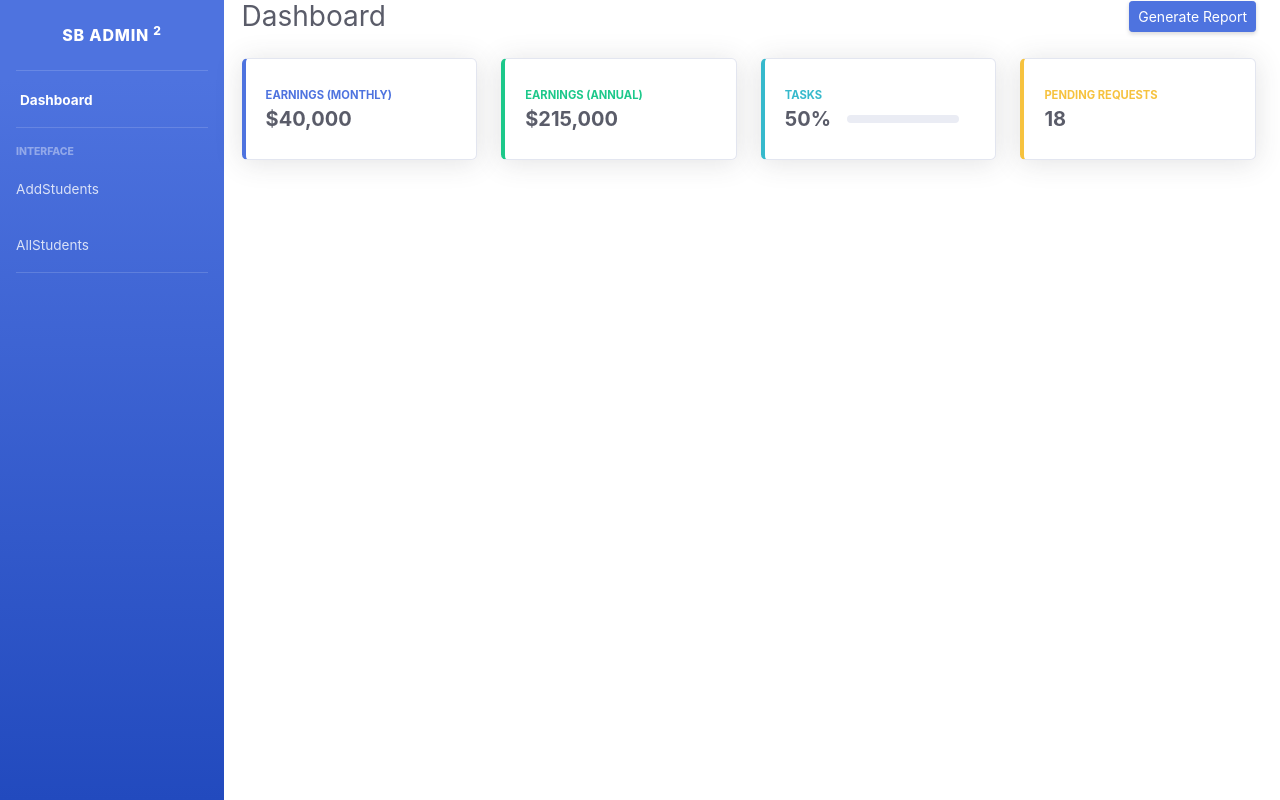
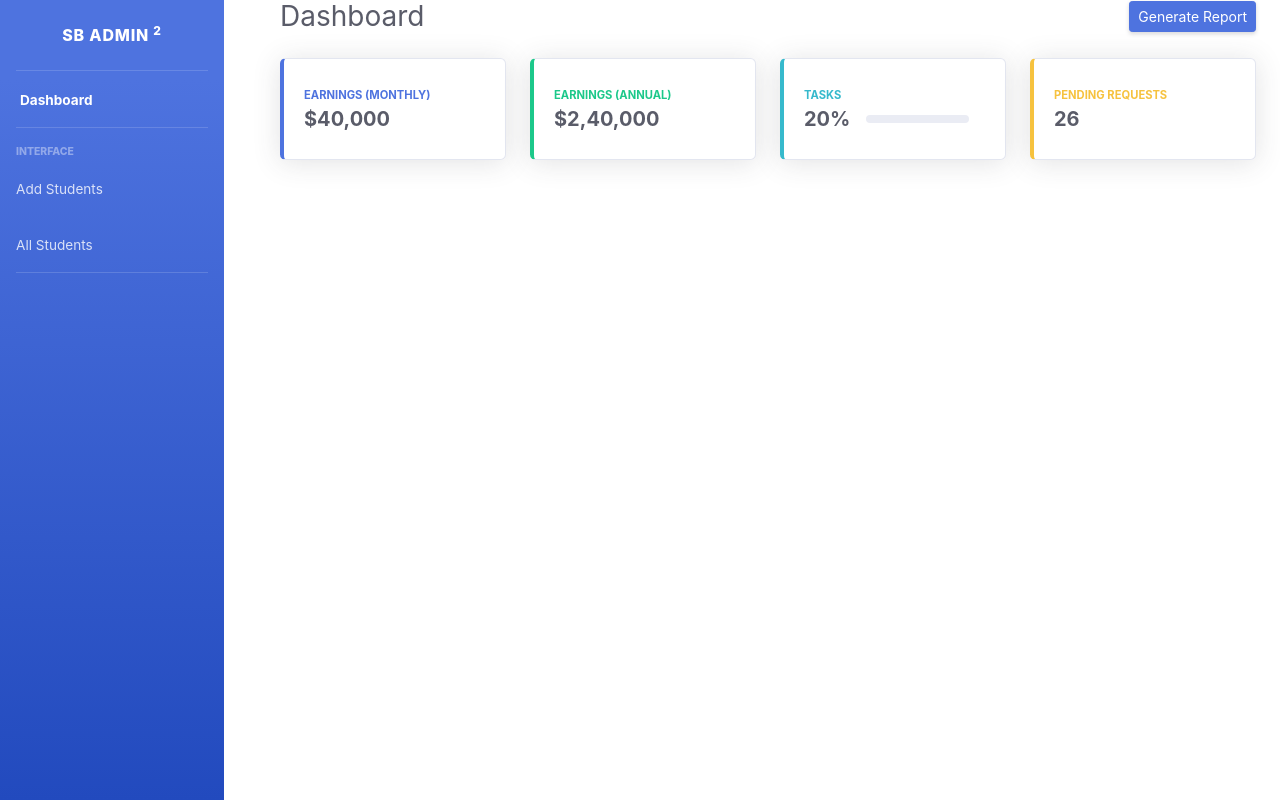
Before and after one commit to ganeshkalyan7/AdminPage, a React (Create React App) app: page / in a window 1280 px wide. Built offline with nearby package versions, Linux system fonts and the light colour scheme.

Commit message:
using context

```diff
--- a/src/App.js
+++ b/src/App.js
@@ -4,10 +4,22 @@ import Dashboard from './components/Dashboard';
 import AllStudents from './components/AllStudents';
 import AddStudents from './components/AddStudents';
 import {BrowserRouter, Route, Routes} from 'react-router-dom';
-import {useState} from 'react'
 import EditStudent from './components/EditStudent'
+import React,{useState} from 'react'
+
+export const StudentContext = React.createContext();
+
 function App() {
-  let [students,setStudents]=useState([
+
+  let data = {
+    earning:"40,000",
+    annual:"2,40,000",
+    task:20,
+    pending:26
+
+  }
+
+ let [students,setStudents] = useState([
     {
       Firstname:"ganesh",
       Lastname:"cristiano",
@@ -61,23 +73,25 @@ function App() {
     Designation:"treveller"
    },
 
+  ]);
 
-
-  ])
   return <>
     <BrowserRouter>
-        <div style={{display:"grid",gridTemplateColumns:"17% 83%"}}>
+
+        <div style={{display:"grid",gridTemplateColumns:"20% 80%"}}>
             <div >
                 <Sidebar/>
             </div>
             <div>
+            <StudentContext.Provider value={{students,setStudents}}>
                 <Routes>
-                <Route path='/dashboard' element={<Dashboard />}/>
-                      <Route path ='/all-students' element={<AllStudents detail={{students,setStudents}}/>}/>
-                      <Route path = '/add-student' element={<AddStudents detail={{students,setStudents}}/>}/>
-                      <Route path ='/edit-student/:id' element={<EditStudent detail={{students,setStudents}}/>}/>
-                      <Route path = '/' element={<Dashboard />}/>
+                <Route path='/dashboard' element={<Dashboard data={data}/>}/>
+                      <Route path ='/all-students' element={<AllStudents/>}/>
+                      <Route path = '/add-student' element={<AddStudents/>}/>
+                      <Route path ='/edit-student/:id' element={<EditStudent/>}/>
+                      <Route path='/' element={<Dashboard data={data}/>}/>
                 </Routes>
+              </StudentContext.Provider>
             </div>
         </div>
     </BrowserRouter>
--- a/src/components/Dashboard.js
+++ b/src/components/Dashboard.js
@@ -1,114 +1,108 @@
-import React from 'react';
+import React from 'react'
 
-function Dashboard() {
-  return <div>
-      {/*<!-- Content Wrapper -->*/}
+function Dashboard(props) {
+    console.log(props)
+    return (
+        <div>
+            <div id="content-wrapper" className="d-flex flex-column">
+                <div id="content">
+                    <div className="container-fluid">
+                    {/* <!-- Page Heading --> */}
+                    <div className="d-sm-flex align-items-center justify-content-between mb-4">
+                        <h1 className="h3 mb-0 text-gray-800">Dashboard</h1>
+                        <a href="/#" className="d-none d-sm-inline-block btn btn-sm btn-primary shadow-sm"><i
+                                className="fas fa-download fa-sm text-white-50"></i> Generate Report</a>
+                    </div>
 
-        <div id="content-wrapper" class="d-flex flex-column">
-        <div id="content">
-        <div class="container-fluid">
-
-                 <div class="d-sm-flex align-items-center justify-content-between mb-4">
-                        <h1 class="h3 mb-0 text-gray-800">Dashboard</h1>
-
-                        <a href="/#" class="d-none d-sm-inline-block btn btn-sm btn-primary shadow-sm"><i
-                                class="fas fa-download fa-sm text-white-50"></i> Generate Report</a>
+                    {/* <!-- Content Row --> */}
+                        <div className="row">
+                            <div className="col-xl-3 col-md-6 mb-4">
+                                <div className="card border-left-primary shadow h-100 py-2">
+                                    <div className="card-body">
+                                        <div className="row no-gutters align-items-center">
+                                            <div className="col mr-2">
+                                                <div className="text-xs font-weight-bold text-primary text-uppercase mb-1">
+                                                    Earnings (Monthly)</div>
+                                                <div className="h5 mb-0 font-weight-bold text-gray-800">${props.data.earning}</div>
                                             </div>
-                    <div class="row">
-
-  {/*<!-- Earnings (Monthly) Card Example -->*/}
-<div class="col-xl-3 col-md-6 mb-4">
-    <div class="card border-left-primary shadow h-100 py-2">
-        <div class="card-body">
-            <div class="row no-gutters align-items-center">
-                <div class="col mr-2">
-                    <div class="text-xs font-weight-bold text-primary text-uppercase mb-1">
-                        Earnings (Monthly)</div>
-                    <div class="h5 mb-0 font-weight-bold text-gray-800">$40,000</div>
-                </div>
-                <div class="col-auto">
-                    <i class="fas fa-calendar fa-2x text-gray-300"> </i>
+                                            <div className="col-auto">
+                                                <i className="fas fa-calendar fa-2x text-gray-300"></i>
                                             </div>
                                         </div>
                                     </div>
                                 </div>
                             </div>
 
-  {/*<!-- Earnings (Annual) Card Example -->*/}
-<div class="col-xl-3 col-md-6 mb-4">
-    <div class="card border-left-success shadow h-100 py-2">
-        <div class="card-body">
-            <div class="row no-gutters align-items-center">
-                <div class="col mr-2">
-                    <div class="text-xs font-weight-bold text-success text-uppercase mb-1">
+                            <div className="col-xl-3 col-md-6 mb-4">
+                            <div className="card border-left-success shadow h-100 py-2">
+                                <div className="card-body">
+                                    <div className="row no-gutters align-items-center">
+                                        <div className="col mr-2">
+                                            <div className="text-xs font-weight-bold text-success text-uppercase mb-1">
                                                 Earnings (Annual)</div>
-                    <div class="h5 mb-0 font-weight-bold text-gray-800">$215,000</div>
+                                            <div className="h5 mb-0 font-weight-bold text-gray-800">${props.data.annual}</div>
                                         </div>
-                <div class="col-auto">
-                    <i class="fas fa-dollar-sign fa-2x text-gray-300"></i>
+                                        <div className="col-auto">
+                                            <i className="fas fa-dollar-sign fa-2x text-gray-300"></i>
                                         </div>
                                     </div>
                                 </div>
                             </div>
                         </div>
 
-{/*<!-- Tasks Card Example -->*/}
-<div class="col-xl-3 col-md-6 mb-4">
-    <div class="card border-left-info shadow h-100 py-2">
-        <div class="card-body">
-            <div class="row no-gutters align-items-center">
-                <div class="col mr-2">
-                    <div class="text-xs font-weight-bold text-info text-uppercase mb-1">Tasks
+                        <div className="col-xl-3 col-md-6 mb-4">
+                            <div className="card border-left-info shadow h-100 py-2">
+                                <div className="card-body">
+                                    <div className="row no-gutters align-items-center">
+                                        <div className="col mr-2">
+                                            <div className="text-xs font-weight-bold text-info text-uppercase mb-1">Tasks
                                             </div>
-                    <div class="row no-gutters align-items-center">
-                        <div class="col-auto">
-                            <div class="h5 mb-0 mr-3 font-weight-bold text-gray-800">50%</div>
+                                            <div className="row no-gutters align-items-center">
+                                                <div className="col-auto">
+                                                    <div className="h5 mb-0 mr-3 font-weight-bold text-gray-800">{props.data.task}%</div>
                                                 </div>
-                        <div class="col">
-                            <div class="progress progress-sm mr-2">
+                                                <div className="col">
+                                                    <div className="progress progress-sm mr-2">
+                                                             {/* Problem Area */}
 
-
+                                                        {/* <div className="progress-bar bg-info" role="progressbar"
+                                                            style="width: 50%" aria-valuenow="50" aria-valuemin="0"
+                                                            aria-valuemax="100"></div        > */}
                                                     </div>
                                                 </div>
                                             </div>
                                         </div>
-                <div class="col-auto">
-                    <i class="fas fa-clipboard-list fa-2x text-gray-300"></i>
+                                        <div className="col-auto">
+                                            <i className="fas fa-clipboard-list fa-2x text-gray-300"></i>
                                         </div>
                                     </div>
                                 </div>
                             </div>
                         </div>
 
-{/*<!-- Pending Requests Card Example -->*/}
-<div class="col-xl-3 col-md-6 mb-4">
-    <div class="card border-left-warning shadow h-100 py-2">
-        <div class="card-body">
-            <div class="row no-gutters align-items-center">
-                <div class="col mr-2">
-                    <div class="text-xs font-weight-bold text-warning text-uppercase mb-1">
+                        <div className="col-xl-3 col-md-6 mb-4">
+                            <div className="card border-left-warning shadow h-100 py-2">
+                                <div className="card-body">
+                                    <div className="row no-gutters align-items-center">
+                                        <div className="col mr-2">
+                                            <div className="text-xs font-weight-bold text-warning text-uppercase mb-1">
                                                 Pending Requests</div>
-                    <div class="h5 mb-0 font-weight-bold text-gray-800">18</div>
+                                            <div className="h5 mb-0 font-weight-bold text-gray-800">{props.data.pending}</div>
                                         </div>
-                <div class="col-auto">
-                    <i class="fas fa-comments fa-2x text-gray-300"></i>
-                </div>
+                                        <div className="col-auto">
+                                            <i className="fas fa-comments fa-2x text-gray-300"></i>
                                         </div>
                                     </div>
                                 </div>
                             </div>
                         </div>
 
-
-        </div>
-
                         </div>
                     </div>
-
-
-
-
-  </div>;
+                </div>
+            </div>
+        </div>
+    )
 }
 
-export default Dashboard;
+export default Dashboard
--- a/src/components/Sidebar.js
+++ b/src/components/Sidebar.js
@@ -1,49 +1,47 @@
-import React from "react";
+import React,{useContext} from "react";
 import {Link} from 'react-router-dom'
+import {StudentContext} from '../App'
 function Sidebar() {
+  let context = useContext(StudentContext)
+  console.log("Sidebar",context)
   return (
     <div>
-      <ul class="navbar-nav bg-gradient-primary sidebar sidebar-dark accordion" id="accordionSidebar">
-        <a class="sidebar-brand d-flex align-items-center justify-content-center" href="index.html">
-          <div class="sidebar-brand-icon rotate-n-15">
-            <i class="fas fa-laugh-wink"></i>
+      <ul className="navbar-nav bg-gradient-primary sidebar sidebar-dark accordion" id="accordionSidebar">
+        <a className="sidebar-brand d-flex align-items-center justify-content-center" href="index.html">
+          <div className="sidebar-brand-icon rotate-n-15">
+            <i className="fas fa-laugh-wink"></i>
           </div>
-          <div class="sidebar-brand-text mx-3">SB Admin <sup>2</sup></div>
+          <div className="sidebar-brand-text mx-3">SB Admin <sup>2</sup></div>
         </a>
-        <hr class="sidebar-divider my-0" />
-
+        <hr className="sidebar-divider my-0" />
         {/*Dashboard  */}
-           <li class="nav-item active">
+        <li className="nav-item active">
           <Link to='/dashboard'>
-                <a class="nav-link" href="index.html">
-                  <i class="fas fa-fw fa-tachometer-alt"></i>
+                <a className="nav-link" href="index.html">
+                  <i className="fas fa-fw fa-tachometer-alt"></i>
                   <span>Dashboard</span>
                 </a>
           </Link>
         </li>
-        <hr class="sidebar-divider" />
-        <div class="sidebar-heading">Interface</div>
-
-
+        <hr className="sidebar-divider" />
+        <div className="sidebar-heading">Interface</div>
         {/* Add Student */}
-        <li class="nav-item">
+        <li className="nav-item">
           <Link to='add-student'>
               <a className = 'nav-link' href="/#">
-                  <span>AddStudents</span>
+                  <span>Add Students</span>
               </a>
           </Link>
         </li>
-
-
         {/* All student */}
-        <li class="nav-item">
+        <li className="nav-item">
           <Link to='/all-students'>
-              <a  class="nav-link" href="/#">
-                <span>AllStudents</span>
+              <a  className="nav-link" href="/#">
+                <span>All Students</span>
               </a>
           </Link>
         </li>
-        <hr class="sidebar-divider" />
+        <hr className="sidebar-divider" />
       </ul>
     </div>
   );
```
Also changed, not shown: src/components/AddStudents.js (+16 -13 lines), src/components/AllStudents.js (+23 -44 lines), src/components/EditStudent.js (+21 -19 lines). Lines whose indentation alone changed are shown as unchanged.
